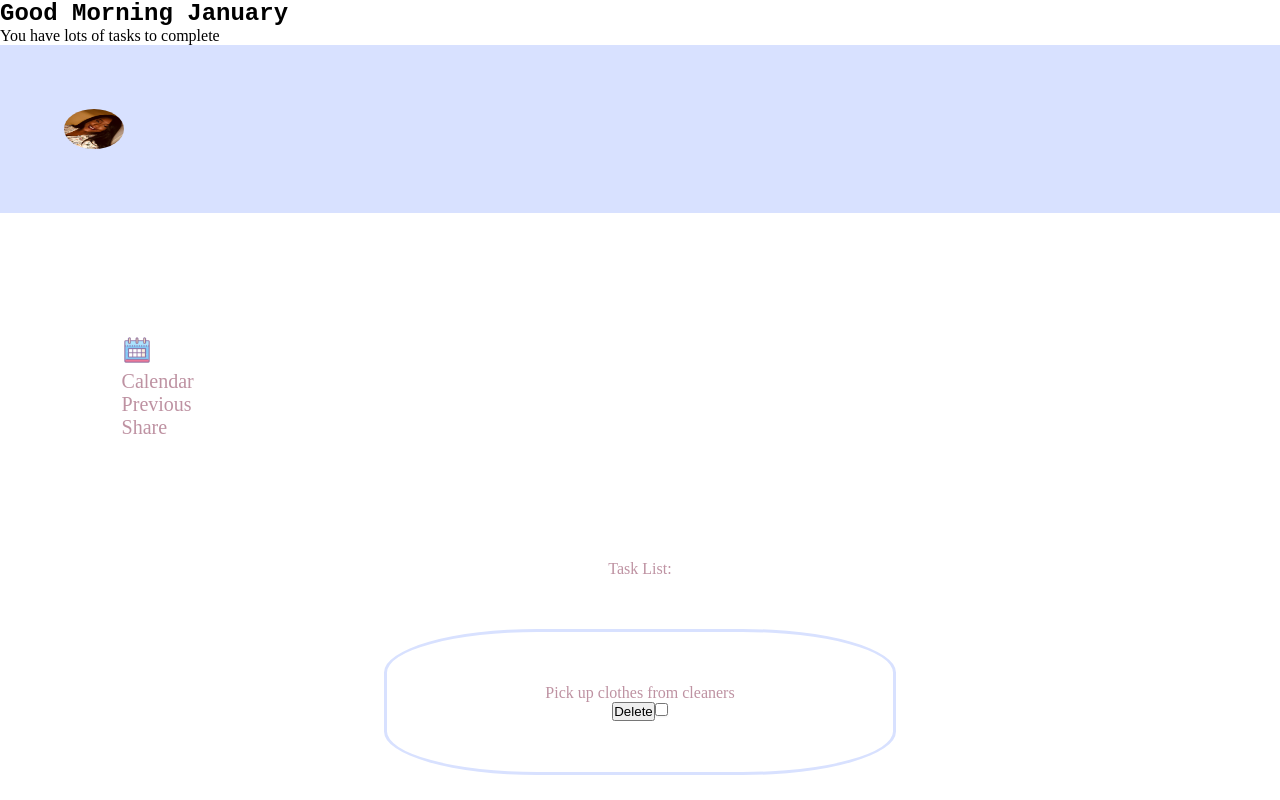
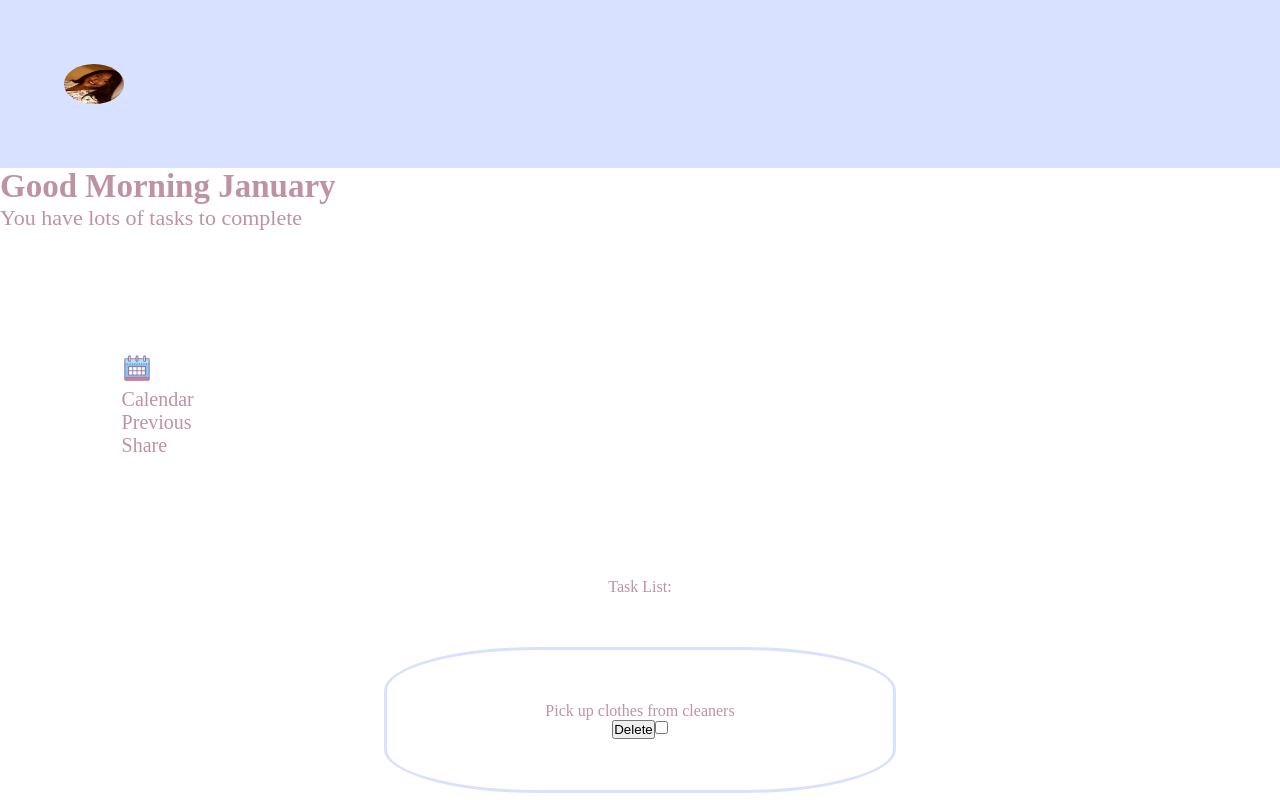
Before and after one commit to janobrienux/januarys-todo, a React (Create React App) app: page / in a window 1280 px wide. Shown: the top 800 px of the page. Built offline with nearby package versions, Linux system fonts and the light colour scheme.

Commit message:
checkbox working, and delete button functions

```diff
--- a/package.json
+++ b/package.json
@@ -9,7 +9,8 @@
     "node-sass": "^4.14.1",
     "react": "^16.13.1",
     "react-dom": "^16.13.1",
-    "react-scripts": "3.4.3"
+    "react-scripts": "3.4.3",
+    "shortid": "^2.2.15"
   },
   "scripts": {
     "start": "react-scripts start",
--- a/src/App.js
+++ b/src/App.js
@@ -1,10 +1,11 @@
 import React from "react";
 import "./App.scss";
+import shortid from "shortid";
 
 import profileImg from "./components/images/january.jpg";
 import Nav, { SideBar } from "./components/Nav";
 import TodoItem from "./components/TodoItem";
-import Greeting, { TaskGreeting } from "./components/greeting";
+import Greeting from "./components/Greeting";
 
 class App extends React.Component {
   state = {
@@ -14,19 +15,19 @@ class App extends React.Component {
     },
     todoList: [
       {
-        id: 1,
+        id: shortid.generate(),
         title: "Pick up clothes from cleaners",
 
         completed: false,
       },
       {
-        id: 2,
+        id: shortid.generate(),
         title: "Order groceries for the week",
 
         completed: false,
       },
       {
-        id: 3,
+        id: shortid.generate(),
         title: "Clean out garage",
         completed: true,
       },
@@ -39,38 +40,46 @@ class App extends React.Component {
     this.setState({ newTodoDescription: value });
   };
   handleAddNewTodo = () => {
-this.setState(state=> {
-  return{
-    todoList:[
-      ...state.todoList,
-      {id:4, title:state.newTodoDescription,completed:false}
-    ],
-    newTodoDescription:"",
-
-  };
-});
+    this.setState((state) => {
+      return {
+        todoList: [...state.todoList, { id: shortid.generate(), title: state.newTodoDescription, completed: false }],
+        newTodoDescription: "",
+      };
+    });
   };
   handleCheckTodo = (id) => {
-    this.setState(state=>{
-      let newList = state.todoList.map(item=>{
-        if(item.id === id){
-          return {...item, completed: !item.completed}
+    this.setState((state) => {
+      let newList = state.todoList.map((item) => {
+        if (item.id === id) {
+          return { ...item, completed: !item.completed };
         }
         return item;
       });
-      return{todoList:newList}
-    })
-  }
+      return { todoList: newList };
+    });
+  };
+  handleDeleteTodo = (id) => {
+    this.setState(state => {
+      let filteredList = state.todoList.filter(item =>{
+          if (item.id === id){
+            return false
+          }
+          return true
+        });
+        return {todoList: filteredList};
+    });
+  };
 
   render() {
     return (
       <>
-        <Greeting/>
-        <TaskGreeting/>
         <Nav profile={this.state.profile} />
+        <Greeting todoList={this.state.todoList} />
+
         <div style={styles.container}>
           <SideBar />
           <TodoItem todoList={this.state.todoList} onCheckTodo={this.handleCheckTodo} />
+
           <div style={styles.newtask}>
             <input
               style={styles.input}
@@ -78,8 +87,11 @@ this.setState(state=> {
               value={this.state.newTodoDescription}
               type="text"
             />
-            <button style={styles.button}
-            onClick={this.handleAddNewTodo}>Add new Task</button>
+            <button style={styles.button} onClick={this.handleAddNewTodo}
+            // onDeleteTodo={this.handleDeleteTodo}
+            >
+              Add new Task
+            </button>
           </div>
         </div>
       </>
@@ -93,10 +105,7 @@ const styles = {
     display: "flex",
     flexDirection: "column",
   },
-  greeting:{
-    color: "#BE92A2",
-    fontSize: "22px",
-  },
+
   newtask: {
     display: "flex",
     flexDirection: "column",
@@ -116,10 +125,10 @@ const styles = {
     borderRadius: "50%",
   },
   input: {
-    width:"80%",
+    width: "80%",
     height: "100px",
     borderColor: "#D8E1FF",
     color: "#BE92A2",
-    borderRadius:"20%",
+    borderRadius: "20%",
   },
 };
--- a/src/components/TodoItem.js
+++ b/src/components/TodoItem.js
@@ -1,22 +1,23 @@
 import React from "react";
 
-function TodoItem({ todoList }) {
-  const handleCheckTodo = (id) => todoList.onCheckedTodo(todoList.todoItem.id);
+function TodoItem(props) {
+const handleDeleteTodo = ()=> props.onDeleteTodo(props.todoItem.id);
+  // const handleCheckTodo = (id) => this.props.todoList.onCheckedTodo(this.props.todoList.todoItem.id);
   return (
     <div style={styles.taskContainer}>
       <p style={styles.todoItem}>Task List:</p>
       <ul style={styles.todoItem}>
-        {todoList.map((todo) => {
+        {props.todoList.map((todo) => {
           return (
             <li key={todo.id} style={styles.todoInfo}>
               <p style={todo.completed ? styles.todoCompleted : styles.todoItem}>{todo.title}</p>
-              <button>Delete</button>
+              <button onClick={handleDeleteTodo}>Delete</button>
               <input
                 className="todoChecked"
                 style={styles.checkbox}
                 type="checkbox"
                 checked={todo.completed}
-                onChange={handleCheckTodo}
+                onChange={()=>props.onCheckTodo(todo.id)}
               />
             </li>
           );
--- a/src/components/greeting.js
+++ b/src/components/greeting.js
@@ -4,10 +4,14 @@ export class Greeting extends React.Component {
   state = {
     hour: null,
     username: "January",
+    greeting: "",
   };
 
   componentDidMount() {
     this.getHour();
+    let greetingMessage =
+      this.props.todoList.length === 0 ? "You have no task to complete" : "You have lots of tasks to complete";
+    this.setState({ greeting: greetingMessage });
   }
 
   getHour = () => {
@@ -21,17 +25,20 @@ export class Greeting extends React.Component {
   render() {
     const { hour, username } = this.state;
     return (
-      <div className="App">
-        <h2>{hour < 12 ? `Good Morning ${username}` : `Good evening ${username}`}</h2>
-      </div>
+      <>
+        <div style={styles.greeting}>
+          <h2>{hour < 12 ? `Good Morning ${username}` : `Good Afternoon ${username}`}</h2>
+        </div>
+        <p style={styles.greeting}>{this.state.greeting}</p>
+      </>
     );
   }
 }
-export function TaskGreeting(props) {
-  const todoList = props.todoList;
-  let greetingMessage = todoList === 3 ? "You have a few task to complete" : "You have lots of tasks to complete";
-
-  return <p>{greetingMessage}</p>;
-}
 
 export default Greeting;
+const styles = {
+  greeting: {
+    color: "#BE92A2",
+    fontSize: "22px",
+  },
+};
```
Also changed, not shown: 1 other file (tests, documents, lock files or other folders).
